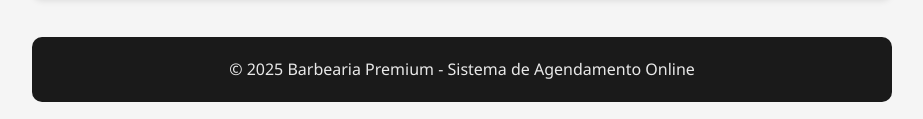
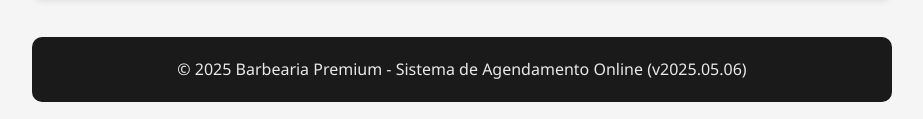
Before and after one commit to PauloCesarProjects/CorteSimles, a website: page barbershop/public/index.html in a window 1280 px wide. Shown: the part 1360-1479 px from the top of the page, without its empty margins (178-1101 px from the left). Drawn offline with Linux system fonts and the light colour scheme.

Commit message:
Deploy: versão 2025.05.06 - Preços corrigidos e horários

```diff
--- a/barbershop/public/index.html
+++ b/barbershop/public/index.html
@@ -147,7 +147,7 @@
         </main>
 
         <footer>
-            <p>&copy; 2025 Barbearia Premium - Sistema de Agendamento Online</p>
+            <p>&copy; 2025 Barbearia Premium - Sistema de Agendamento Online (v2025.05.06)</p>
         </footer>
     </div>
 
```
